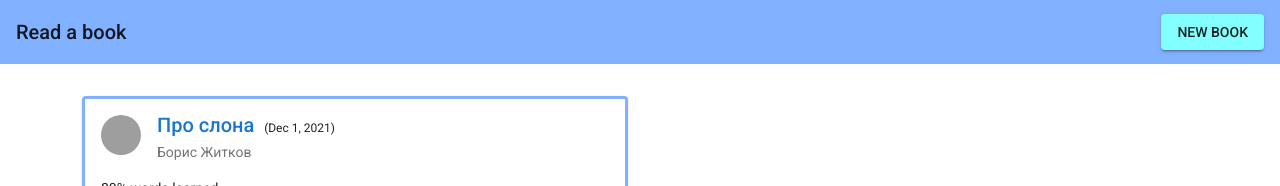
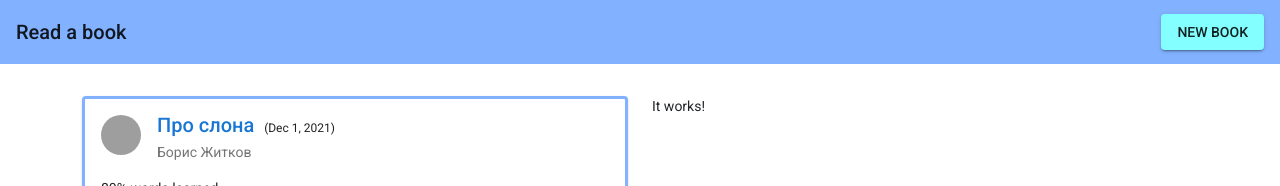
Before and after one commit to lucagalbu/readabook, an Angular app in the folder frontend/: page /start-page in a window 1280 px wide. Shown: the top 186 px of the page. Built offline with nearby package versions, Linux system fonts and the light colour scheme; grey boxes are pictures that could not be loaded.

Commit message:
[front_end] BookSummary: visible in StartPage
The BookSummary is now visible in the StartPage component.

```diff
--- a/frontend/src/app/start-page/start-page.component.html
+++ b/frontend/src/app/start-page/start-page.component.html
@@ -6,5 +6,8 @@
                 </app-book-card>
             </div>
         </div>
+        <div class="col-6 mt-4">
+            <app-book-summary [book]="currentBook" [words]="words"></app-book-summary>
+        </div>
     </div>
 </div>
```
